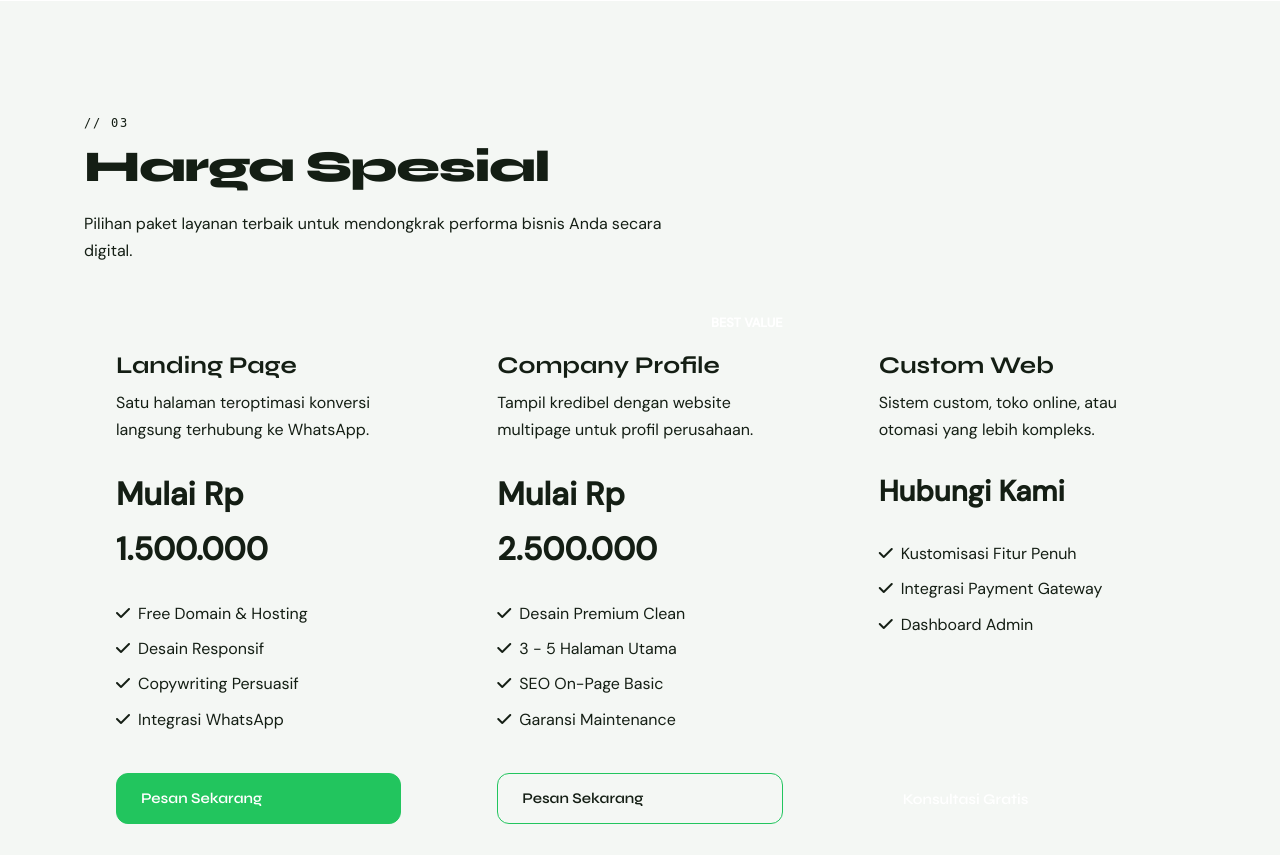
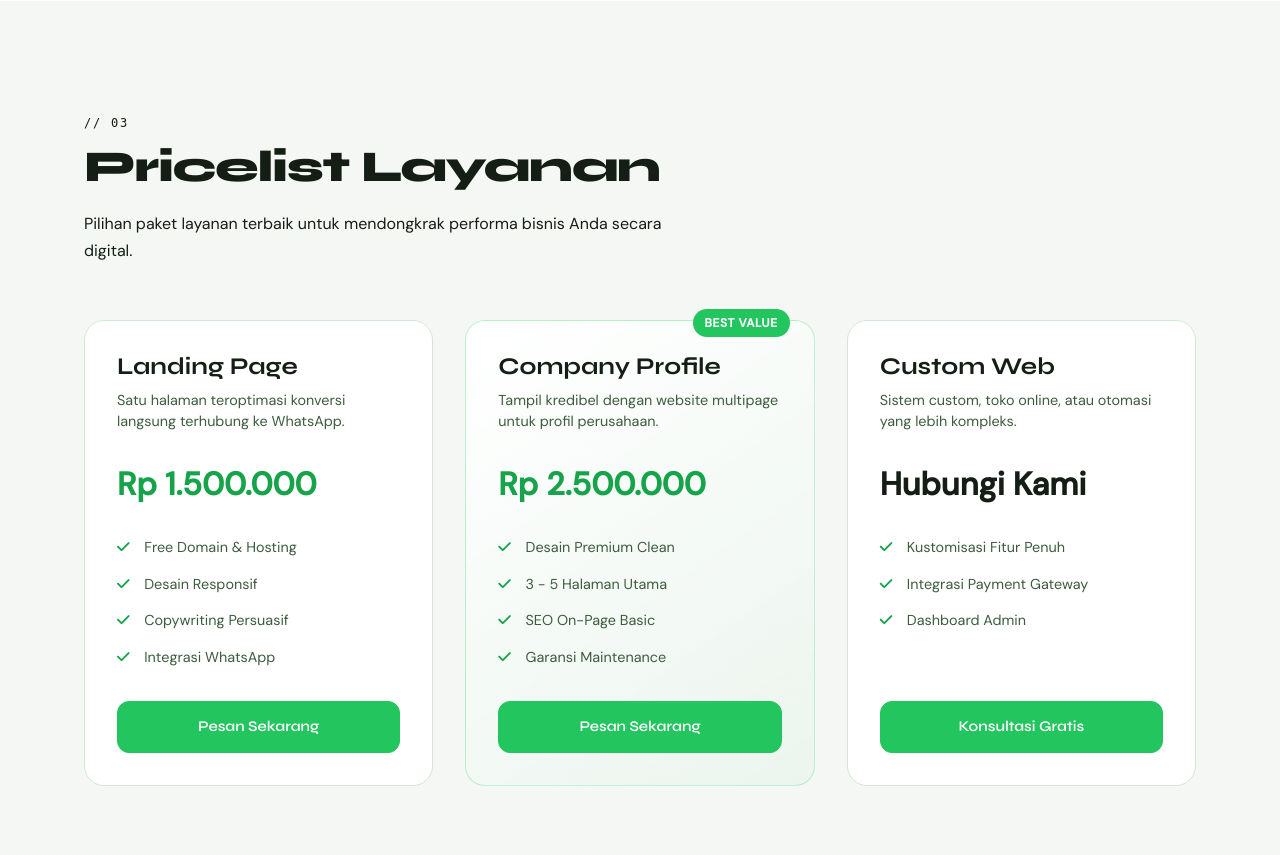
Before and after one commit to FAYnim/faydev.my.id, a PHP site: page / in a window 1280 px wide. Shown: the part 2492-3347 px from the top of the page. Run offline with PHP 8.4, Linux system fonts and the light colour scheme; data comes from the database, SQL or seed files in the repository.

Commit message:
fix: pricing

```diff
--- a/assets/css/style.css
+++ b/assets/css/style.css
@@ -793,6 +793,103 @@ code, pre {
     color: var(--clr-green-300, var(--clr-green-400));
 }
 
+/* --- PRICING SECTION --- */
+.pricing-section {
+    background: var(--bg-card);
+    border-top: 1px solid var(--border);
+}
+
+.pricing-grid {
+    display: grid;
+    grid-template-columns: repeat(3, 1fr);
+    gap: 2rem;
+    margin-bottom: 2rem;
+}
+
+.pricing-card {
+    background: var(--card-bg);
+    border: 1px solid var(--card-border);
+    border-radius: var(--radius-lg);
+    padding: 2rem;
+    position: relative;
+    transition: all var(--trans-mid);
+    display: flex;
+    flex-direction: column;
+}
+
+.pricing-card:hover {
+    border-color: rgba(74,222,128,.4);
+    transform: translateY(-4px);
+    box-shadow: 0 12px 40px rgba(34,197,94,.1);
+}
+
+.pricing-card--featured {
+    border-color: rgba(74,222,128,.35);
+    background: linear-gradient(145deg, var(--card-bg), rgba(34,197,94,.04));
+}
+
+.pricing-badge {
+    position: absolute;
+    top: -12px;
+    right: 1.5rem;
+    background: var(--clr-green-500);
+    color: #fff;
+    padding: 4px 12px;
+    border-radius: 20px;
+    font-size: 0.75rem;
+    font-weight: 700;
+    letter-spacing: .05em;
+    text-transform: uppercase;
+}
+
+.pricing-title {
+    font-family: var(--font-display);
+    font-size: 1.5rem;
+    margin-bottom: 0.5rem;
+}
+
+.pricing-desc {
+    color: var(--txt-secondary);
+    font-size: 0.9rem;
+    margin-bottom: 1.5rem;
+    line-height: 1.5;
+}
+
+.pricing-price {
+    font-size: 2rem;
+    font-weight: 700;
+    color: var(--txt-accent);
+    margin-bottom: 1.5rem;
+}
+
+.pricing-features {
+    list-style: none;
+    padding: 0;
+    margin-bottom: 2rem;
+    flex-grow: 1;
+    display: flex;
+    flex-direction: column;
+    gap: 0.75rem;
+}
+
+.pricing-features li {
+    position: relative;
+    padding-left: 1.7rem;
+    color: var(--txt-secondary);
+    font-size: 0.9rem;
+}
+
+.pricing-features li::before {
+    content: '\f00c';
+    font-family: "Font Awesome 6 Free";
+    font-weight: 900;
+    position: absolute;
+    left: 0;
+    top: 0;
+    color: var(--txt-accent);
+    font-size: 0.9rem;
+}
+
 .projects-section { background: var(--bg-base); }
 
 .projects-grid {
@@ -1149,6 +1246,7 @@ code, pre {
     .about-grid     { gap: 2.5rem; }
     .skills-grid    { grid-template-columns: repeat(2, 1fr); }
     .services-grid  { grid-template-columns: repeat(2, 1fr); }
+    .pricing-grid   { grid-template-columns: repeat(2, 1fr); }
 }
 
 @media (max-width: 768px) {
@@ -1189,6 +1287,8 @@ code, pre {
 
     .services-grid { grid-template-columns: 1fr; }
 
+    .pricing-grid { grid-template-columns: 1fr; }
+
     .projects-grid { grid-template-columns: repeat(2, 1fr); }
 }
 
--- a/index.php
+++ b/index.php
@@ -466,55 +466,61 @@
 </section>
 
 <!-- PRICING SECTION BARU -->
-<section class="section pricing-section" id="pricing" style="background: var(--bg-card); border-top: 1px solid var(--border);">
+<section class="section pricing-section" id="pricing">
     <div class="container">
         <div class="section-header reveal-up">
             <span class="section-tag" style="color:var(--accent);">// 03</span>
-            <h2 class="section-title">Harga Spesial</h2>
+            <h2 class="section-title">Pricelist Layanan</h2>
             <p style="margin-top: 1rem; color: var(--text-dim); max-width: 600px;">Pilihan paket layanan terbaik untuk mendongkrak performa bisnis Anda secara digital.</p>
         </div>
 
-        <div style="margin-bottom: 2rem; display: flex; gap: 2rem; flex-wrap: wrap;">
+        <div class="pricing-grid">
             <!-- Landing Page Pricing -->
-            <div class="pricing-card reveal-up" style="--delay:0.1s; background: var(--bg-main); border: 1px solid var(--border); padding: 2rem; border-radius: 12px; flex: 1; min-width: 300px; display: flex; flex-direction: column;">
-                <h3 style="font-family: 'Syne', sans-serif; font-size: 1.5rem; margin-bottom: 0.5rem;">Landing Page</h3>
-                <p style="color: var(--text-dim); margin-bottom: 1.5rem;">Satu halaman teroptimasi konversi langsung terhubung ke WhatsApp.</p>
-                <div style="font-size: 2rem; font-weight: 700; color: var(--accent); margin-bottom: 1.5rem;">Mulai Rp 1.500.000</div>
-                <ul style="list-style: none; padding: 0; margin-bottom: 2rem; flex-grow: 1;">
-                    <li style="margin-bottom: 0.5rem;"><i class="fas fa-check" style="color: var(--accent); margin-right: 8px;"></i>Free Domain & Hosting</li>
-                    <li style="margin-bottom: 0.5rem;"><i class="fas fa-check" style="color: var(--accent); margin-right: 8px;"></i>Desain Responsif</li>
-                    <li style="margin-bottom: 0.5rem;"><i class="fas fa-check" style="color: var(--accent); margin-right: 8px;"></i>Copywriting Persuasif</li>
-                    <li style="margin-bottom: 0.5rem;"><i class="fas fa-check" style="color: var(--accent); margin-right: 8px;"></i>Integrasi WhatsApp</li>
+            <div class="pricing-card reveal-up" style="--delay:0.1s;">
+                <h3 class="pricing-title">Landing Page</h3>
+                <p class="pricing-desc">Satu halaman teroptimasi konversi langsung terhubung ke WhatsApp.</p>
+                <div class="pricing-price">Rp 1.500.000</div>
+                <ul class="pricing-features">
+                    <li>Free Domain & Hosting</li>
+                    <li>Desain Responsif</li>
+                    <li>Copywriting Persuasif</li>
+                    <li>Integrasi WhatsApp</li>
                 </ul>
-                <a href="https://wa.me/6281234567890?text=Halo%20Faydev%2C%20saya%20tertarik%20dengan%20paket%20Landing%20Page." class="btn btn--primary" style="width: 100%; text-align: center;">Pesan Sekarang</a>
+                <div style="margin-top: auto;">
+                    <a href="https://wa.me/6281234567890?text=Halo%20Faydev%2C%20saya%20tertarik%20dengan%20paket%20Landing%20Page." class="btn btn--primary" style="width: 100%; justify-content: center;">Pesan Sekarang</a>
+                </div>
             </div>
 
             <!-- Company Profile Pricing -->
-            <div class="pricing-card reveal-up" style="--delay:0.2s; background: linear-gradient(135deg, var(--bg-main), var(--bg-card)); border: 1px solid var(--accent); padding: 2rem; border-radius: 12px; flex: 1; min-width: 300px; display: flex; flex-direction: column; position: relative;">
-                <div style="position: absolute; top: -12px; right: 20px; background: var(--accent); color: #fff; padding: 4px 12px; border-radius: 20px; font-size: 0.8rem; font-weight: bold;">BEST VALUE</div>
-                <h3 style="font-family: 'Syne', sans-serif; font-size: 1.5rem; margin-bottom: 0.5rem;">Company Profile</h3>
-                <p style="color: var(--text-dim); margin-bottom: 1.5rem;">Tampil kredibel dengan website multipage untuk profil perusahaan.</p>
-                <div style="font-size: 2rem; font-weight: 700; color: var(--accent); margin-bottom: 1.5rem;">Mulai Rp 2.500.000</div>
-                <ul style="list-style: none; padding: 0; margin-bottom: 2rem; flex-grow: 1;">
-                    <li style="margin-bottom: 0.5rem;"><i class="fas fa-check" style="color: var(--accent); margin-right: 8px;"></i>Desain Premium Clean</li>
-                    <li style="margin-bottom: 0.5rem;"><i class="fas fa-check" style="color: var(--accent); margin-right: 8px;"></i>3 - 5 Halaman Utama</li>
-                    <li style="margin-bottom: 0.5rem;"><i class="fas fa-check" style="color: var(--accent); margin-right: 8px;"></i>SEO On-Page Basic</li>
-                    <li style="margin-bottom: 0.5rem;"><i class="fas fa-check" style="color: var(--accent); margin-right: 8px;"></i>Garansi Maintenance</li>
+            <div class="pricing-card pricing-card--featured reveal-up" style="--delay:0.2s;">
+                <div class="pricing-badge">BEST VALUE</div>
+                <h3 class="pricing-title">Company Profile</h3>
+                <p class="pricing-desc">Tampil kredibel dengan website multipage untuk profil perusahaan.</p>
+                <div class="pricing-price">Rp 2.500.000</div>
+                <ul class="pricing-features">
+                    <li>Desain Premium Clean</li>
+                    <li>3 - 5 Halaman Utama</li>
+                    <li>SEO On-Page Basic</li>
+                    <li>Garansi Maintenance</li>
                 </ul>
-                <a href="https://wa.me/6281234567890?text=Halo%20Faydev%2C%20saya%20tertarik%20dengan%20paket%20Company%20Profile." class="btn btn--primary" style="width: 100%; text-align: center; background: var(--text-main); color: var(--bg-main);">Pesan Sekarang</a>
+                <div style="margin-top: auto;">
+                    <a href="https://wa.me/6281234567890?text=Halo%20Faydev%2C%20saya%20tertarik%20dengan%20paket%20Company%20Profile." class="btn btn--primary" style="width: 100%; justify-content: center;">Pesan Sekarang</a>
+                </div>
             </div>
 
             <!-- Custom Web / Toko Online -->
-             <div class="pricing-card reveal-up" style="--delay:0.3s; background: var(--bg-main); border: 1px solid var(--border); padding: 2rem; border-radius: 12px; flex: 1; min-width: 300px; display: flex; flex-direction: column;">
-                <h3 style="font-family: 'Syne', sans-serif; font-size: 1.5rem; margin-bottom: 0.5rem;">Custom Web</h3>
-                <p style="color: var(--text-dim); margin-bottom: 1.5rem;">Sistem custom, toko online, atau otomasi yang lebih kompleks.</p>
-                <div style="font-size: 1.8rem; font-weight: 700; color: var(--text-main); margin-bottom: 1.5rem;">Hubungi Kami</div>
-                <ul style="list-style: none; padding: 0; margin-bottom: 2rem; flex-grow: 1;">
-                    <li style="margin-bottom: 0.5rem;"><i class="fas fa-check" style="color: var(--text-dim); margin-right: 8px;"></i>Kustomisasi Fitur Penuh</li>
-                    <li style="margin-bottom: 0.5rem;"><i class="fas fa-check" style="color: var(--text-dim); margin-right: 8px;"></i>Integrasi Payment Gateway</li>
-                    <li style="margin-bottom: 0.5rem;"><i class="fas fa-check" style="color: var(--text-dim); margin-right: 8px;"></i>Dashboard Admin</li>
+             <div class="pricing-card reveal-up" style="--delay:0.3s;">
+                <h3 class="pricing-title">Custom Web</h3>
+                <p class="pricing-desc">Sistem custom, toko online, atau otomasi yang lebih kompleks.</p>
+                <div class="pricing-price" style="color: var(--text-main);">Hubungi Kami</div>
+                <ul class="pricing-features">
+                    <li>Kustomisasi Fitur Penuh</li>
+                    <li>Integrasi Payment Gateway</li>
+                    <li>Dashboard Admin</li>
                 </ul>
-                <a href="https://wa.me/6281234567890?text=Halo%20Faydev%2C%20saya%20ingin%20konsultasi%20untuk%20website%20custom." class="btn btn--primary" style="width: 100%; text-align: center; background: transparent; border: 1px solid var(--border);">Konsultasi Gratis</a>
+                <div style="margin-top: auto;">
+                    <a href="https://wa.me/6281234567890?text=Halo%20Faydev%2C%20saya%20ingin%20konsultasi%20untuk%20website%20custom." class="btn btn--primary" style="width: 100%; justify-content: center;">Konsultasi Gratis</a>
+                </div>
             </div>
         </div>
     </div>
```
